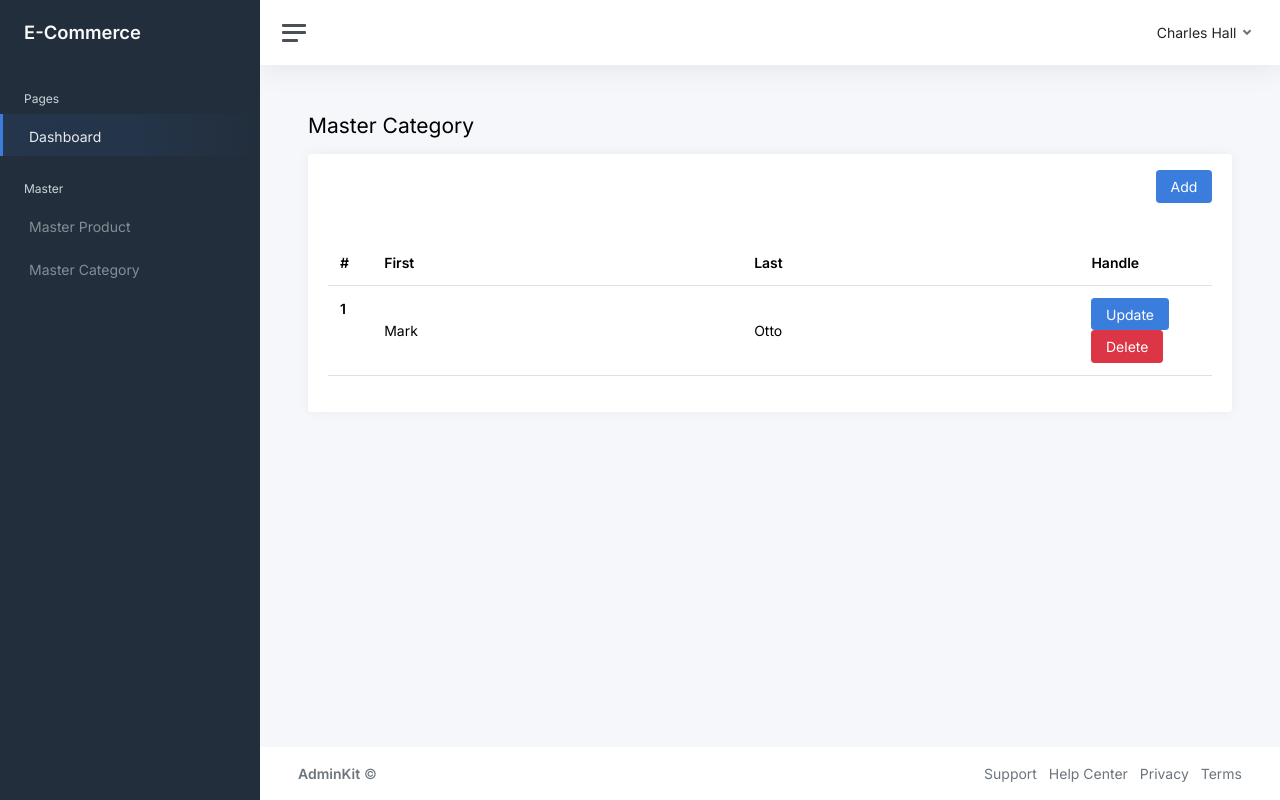
After one commit to Basreng27/TRIAL-DJANGO-E-COMMERCE, a Django app: page /ecommerce/category in a window 1280 px wide. The commit adds this page. Run offline with Django 5.2, Linux system fonts and the light colour scheme; some libraries are stand-ins or nearby versions.

Commit message:
DONE : Master Category View

```diff
--- /dev/null
+++ b/web/ecommerce/modules/master/category.py
@@ -0,0 +1,8 @@
+from django.shortcuts import render
+
+def category_view(request):
+    data = {
+        'title': "Master Category"
+    }
+
+    return render(request, 'category/display.html', data)
--- a/web/ecommerce/modules/master/product.py
+++ b/web/ecommerce/modules/master/product.py
@@ -2,7 +2,7 @@
 
 def product_view(request):
     data = {
-        'title': 'Master Product'
+        'title': "Master Product"
     }
 
     return render(request, 'product/display.html', data)
--- /dev/null
+++ b/web/ecommerce/pages/category/display.html
@@ -0,0 +1,23 @@
+{% extends "template/template.html" %}
+
+{% block content %}
+    <div class="container-fluid p-0">
+        <h1 class="h3 mb-3">{{ title }}</h1>
+
+        <div class="row">
+            <div class="col-12">
+                <div class="card">
+                    <div class="card-header text-end">
+                        <button type="button" class="btn btn-primary" data-bs-toggle="modal" data-bs-target="#staticBackdrop">
+                            Add
+                        </button>
+                    </div>
+
+                    <div class="card-body">
+                        {% include "product/table.html" %}
+                    </div>
+                </div>
+            </div>
+        </div>
+    </div>
+{% endblock %}
--- a/web/ecommerce/pages/template/sidebar.html
+++ b/web/ecommerce/pages/template/sidebar.html
@@ -18,6 +18,11 @@
           <span class="align-middle">Master Product</span>
         </a>
       </li>
+      <li class="sidebar-item">
+        <a class="sidebar-link" href="{% url 'category' %}">
+          <span class="align-middle">Master Category</span>
+        </a>
+      </li>
     </ul>
   </div>
 </nav>
--- a/web/ecommerce/urls.py
+++ b/web/ecommerce/urls.py
@@ -3,5 +3,6 @@
 
 urlpatterns = [
     path('/', views.dashboard, name='dashboard'),
-    path('/product', views.product, name='product')
+    path('/product', views.product, name='product'),
+    path('/category', views.category, name='category'),
 ]
--- a/web/ecommerce/views.py
+++ b/web/ecommerce/views.py
@@ -1,6 +1,7 @@
 from django.shortcuts import render
 from .modules.auth.login import login_view
 from .modules.master.product import product_view
+from .modules.master.category import category_view
 
 def dashboard(request):
     data = {
@@ -13,6 +14,10 @@
 def login(request):
     return login_view(request)
 
-# Master
+# Master Product
 def product(request):
     return product_view(request)
+
+# Master Category
+def category(request):
+    return category_view(request)
```
Also changed, not shown: web/ecommerce/pages/category/table.html (added, +25 -0 lines).
